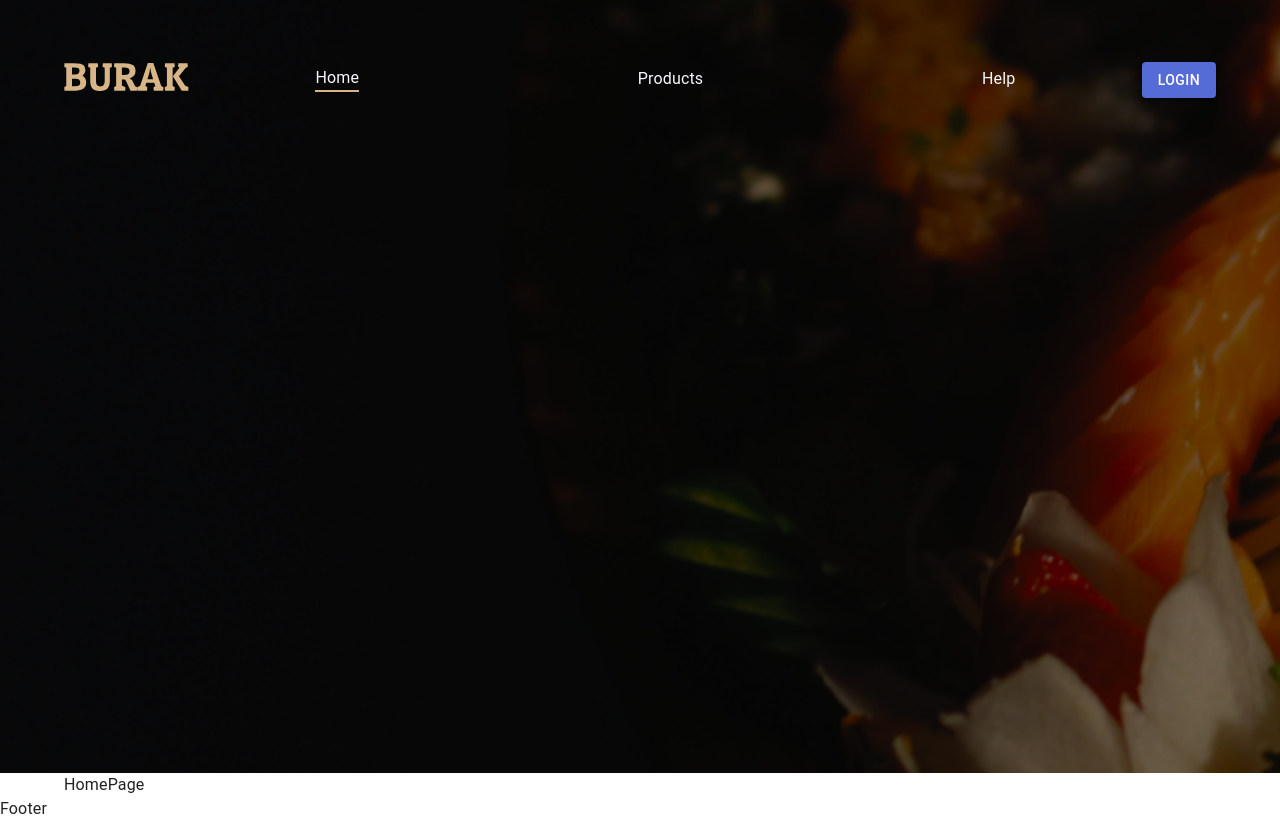
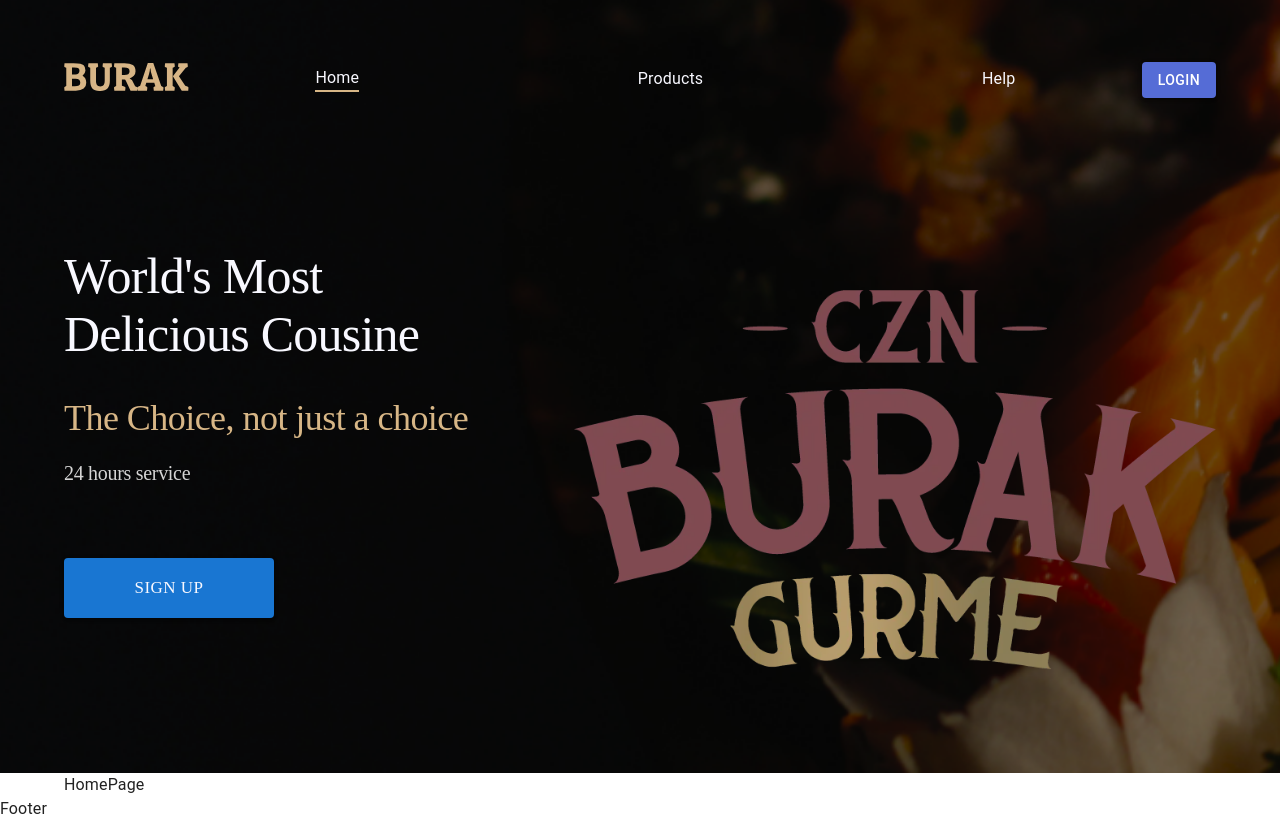
Before and after one commit to worldgoggo05/Burak-React, a React (Create React App) app: page / in a window 1280 px wide. Built offline with nearby package versions, Linux system fonts and the light colour scheme.

Commit message:
fix: modify homeNavbar header component

```diff
--- a/src/app/components/headers/HomeNavbar.tsx
+++ b/src/app/components/headers/HomeNavbar.tsx
@@ -59,6 +59,25 @@
             <img className="user-avatar" src={"/icons/default-user.svg"} aria-haspopup={"true"}/>
           )}
         </Stack>
+        <Stack className="header-frame">
+            <Stack className="detail">
+                <Box className="head-main-txt"> World's Most Delicious Cousine </Box>
+                <Box className="wel-txt">The Choice, not just a choice</Box>
+                <Box className="service-txt">24 hours service</Box>
+                <Box className="signup">
+                {!authMember ? (
+                    <Button variant="contained" className="signup-button">
+                    SIGN UP
+                    </Button>
+                ) : null}
+                </Box>
+            </Stack>
+
+            <Box className="logo-frame">
+                <div className="logo-img"></div>
+            </Box>
+        </Stack>
+
       </Container>
     </div>
   );
--- a/src/css/navbar.css
+++ b/src/css/navbar.css
@@ -64,10 +64,94 @@
     transition: transform 250ms ease-in-out;
   }
 
-  .home-navbar .hover-line:hover:after {
+.home-navbar .hover-line:hover:after {
     transform: scaleX(1);
   }
 
-  .home-navbar div.hover-line:after {
+.home-navbar div.hover-line:after {
     transform-origin: 0% 50%;
   }
+
+.home-navbar .navbar-container .header-frame {
+    margin-top: 142px;
+    height: 462px;
+    display: flex;
+    flex-direction: row;
+    justify-content: space-between;
+}
+
+.home-navbar .navbar-container .header-frame .detail {
+    width: 510px;
+    display: flex;
+    flex-direction: column;
+  }
+
+  .home-navbar .navbar-container .header-frame .detail .head-main-txt {
+    width: 450px;
+    height: 150px;
+    font-family: "Roboto Serif";
+    font-size: 50px;
+    font-style: normal;
+    font-weight: 500;
+    line-height: normal;
+    letter-spacing: -0.75px;
+    color: #f8f8ff;
+  }
+
+.home-navbar .navbar-container .header-frame .detail .wel-txt {
+    width: 510px;
+    height: 42px;
+    font-family: "Roboto Serif";
+    font-size: 36px;
+    font-style: normal;
+    font-weight: 400;
+    line-height: normal;
+    letter-spacing: -0.54px;
+    color: #d7b686;
+  }
+
+.home-navbar .navbar-container .header-frame .detail .service-txt {
+    margin-top: 23px;
+    width: 153px;
+    height: 23px;
+    font-family: "Roboto Serif";
+    font-size: 20px;
+    font-style: normal;
+    font-weight: 400;
+    line-height: normal;
+    letter-spacing: -0.3px;
+    color: #d5d5d5;
+  }
+
+.home-navbar .navbar-container .detail .signup {
+    margin-top: 73px;
+  }
+
+.home-navbar .navbar-container .detail .signup .signup-button {
+    width: 210px;
+    height: 60px;
+    border-radius: 4px;
+    background: #1976d2;
+    text-align: center;
+    font-family: "Poppins";
+    font-size: 17px;
+    font-style: normal;
+    font-weight: 400;
+    line-height: normal;
+    color: #f8f8ff;
+  }
+
+.home-navbar .navbar-container .logo-frame {
+    margin-top: 43px;
+    width: 690px;
+    height: 419px;
+  }
+
+.home-navbar .navbar-container .logo-frame .logo-img {
+    width: 100%;
+    height: 100%;
+    background: url("/public/img/logo.webp");
+    background-size: contain;
+    background-repeat: no-repeat;
+    filter: invert(25%);
+  }
```
